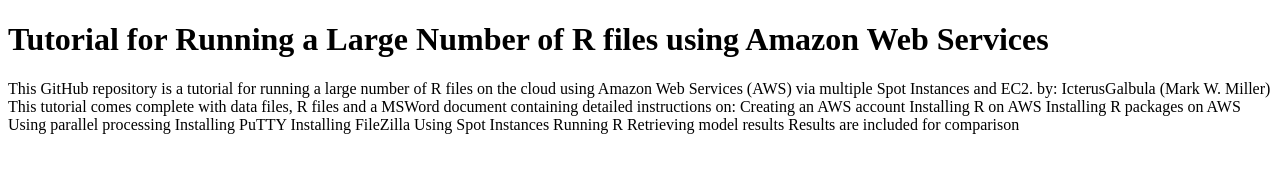
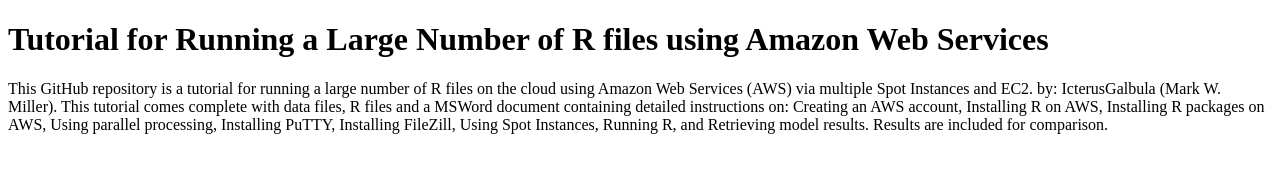
Before and after one commit to IcterusGalbula/Tutorial-for-Running-a-Large-Number-of-R-files-using-Amazon-Web-Services, a plain HTML site: page index.html in a window 1280 px wide. Drawn offline with Linux system fonts and the light colour scheme.

Commit message:
add changes to gh-pages

```diff
--- a/index.html
+++ b/index.html
@@ -5,29 +5,29 @@
 <h1>Tutorial for Running a Large Number of R files using Amazon Web Services</h1>
 <p>This GitHub repository is a tutorial for running a large number of R files on the cloud using Amazon Web Services (AWS) via multiple Spot Instances and EC2.
 
-    by: IcterusGalbula (Mark W. Miller)
+    by: IcterusGalbula (Mark W. Miller).
 
     This tutorial comes complete with data files, R files and a MSWord document containing detailed instructions on:
 
-    Creating an AWS account
+    Creating an AWS account,
 
-    Installing R on AWS
+    Installing R on AWS,
 
-    Installing R packages on AWS
+    Installing R packages on AWS,
 
-    Using parallel processing
+    Using parallel processing,
 
-    Installing PuTTY
+    Installing PuTTY,
 
-    Installing FileZilla
+    Installing FileZill,
 
-    Using Spot Instances
+    Using Spot Instances,
 
-    Running R
+    Running R,
 
-    Retrieving model results
+    and Retrieving model results.
 
-    Results are included for comparison</p>
+    Results are included for comparison.</p>
 
 </body>
 </html>
```
